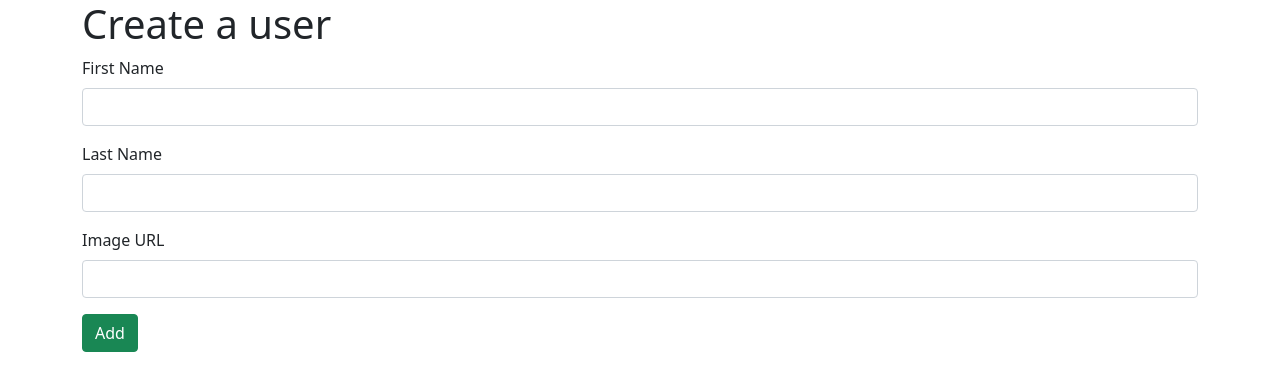
After one commit to pixelready/flask-blogly, a Flask app: page /users/new in a window 1280 px wide. The commit adds this page. Shown: the top 391 px of the page. Run offline with Flask 2, Linux system fonts and the light colour scheme.

Commit message:
template fixes and new user form added

```diff
--- a/app.py
+++ b/app.py
@@ -1,7 +1,7 @@
 """Blogly application."""
 
 from models import User
-from flask import Flask
+from flask import Flask, redirect, render_template
 from flask_sqlalchemy import SQLAlchemy
 from models import db, connect_db
 
@@ -12,7 +12,6 @@ app.config['SQLALCHEMY_ECHO'] = True
 
 connect_db(app)
 db.create_all()
-
 
 @app.get('/')
 def direct_to_users():
@@ -25,4 +24,12 @@ def direct_to_users():
 def show_all_users():
     """shows all the users"""
 
-    return render_template("base.html")
+    users = User.get_users()
+
+    return render_template("users.html", users=users)
+
+@app.get('/users/new')
+def show_create_user_form():
+    """Show the Create new user form."""
+
+    return render_template("new_user.html")
--- a/models.py
+++ b/models.py
@@ -19,3 +19,7 @@ class User(db.Model):
     first_name = db.Column(db.String(50), nullable=False, unique=False)
     last_name = db.Column(db.String(50), nullable=False, unique=False)
     image_url = db.Column(db.String, unique=False)
+
+    @classmethod
+    def get_users(cls):
+        return User.query.all()
--- a/templates/base.html
+++ b/templates/base.html
@@ -1,13 +1,16 @@
 <!DOCTYPE html>
 <html lang="en">
-
 	<head>
-    <meta charset="UTF-8">
-    <meta http-equiv="X-UA-Compatible" content="IE=edge">
-    <meta name="viewport" content="width=device-width, initial-scale=1.0">
-    <link href="https://cdn.jsdelivr.net/npm/bootstrap@5.1.3/dist/css/bootstrap.min.css" rel="stylesheet"
-        integrity="sha384-1BmE4kWBq78iYhFldvKuhfTAU6auU8tT94WrHftjDbrCEXSU1oBoqyl2QvZ6jIW3" crossorigin="anonymous">
-    <title>{% block title %} TITLE GOES HERE {% endblock %}</title>
+		<meta charset="UTF-8" />
+		<meta http-equiv="X-UA-Compatible" content="IE=edge" />
+		<meta name="viewport" content="width=device-width, initial-scale=1.0" />
+		<link
+			href="https://cdn.jsdelivr.net/npm/bootstrap@5.1.3/dist/css/bootstrap.min.css"
+			rel="stylesheet"
+			integrity="sha384-1BmE4kWBq78iYhFldvKuhfTAU6auU8tT94WrHftjDbrCEXSU1oBoqyl2QvZ6jIW3"
+			crossorigin="anonymous"
+		/>
+		<title>{% block htmltitle %} PAGE TITLE GOES HERE {% endblock %}</title>
 	</head>
 
 	<body>
@@ -15,14 +18,11 @@
 			<div class="row">
 				<div class="col-12">
 					<h1>{% block title %} TITLE GOES HERE {% endblock %}</h1>
-
 				</div>
 				<div class="col-12">
 					{% block content %} CONTENT GOES HERE {% endblock %}
 				</div>
-
 			</div>
 		</div>
 	</body>
-
 </html>
--- /dev/null
+++ b/templates/new_user.html
@@ -0,0 +1,19 @@
+{% extends 'base.html' %} {% block htmltitle %}Blogly - Create User {% endblock
+%} {% block title %} Create a user {% endblock %} {% block content %}
+<form action="/users/new" method="post">
+	<label class="form-label" for="first_name">First Name</label>
+	<div class="input-group mb-3">
+		<input class="form-control" type="text" name="first_name" />
+	</div>
+	<label class="form-label" for="last_name">Last Name</label>
+	<div class="input-group mb-3">
+		<input class="form-control" type="text" name="last_name" />
+	</div>
+	<label class="form-label" for="image_url">Image URL</label>
+	<div class="input-group mb-3">
+		<input class="form-control" type="text" name="image_url" />
+	</div>
+
+	<button class="btn btn-success" type="submit">Add</button>
+</form>
+{% endblock %}
```
Also changed, not shown: templates/users.html (+10 -16 lines). Lines whose indentation alone changed are shown as unchanged.
